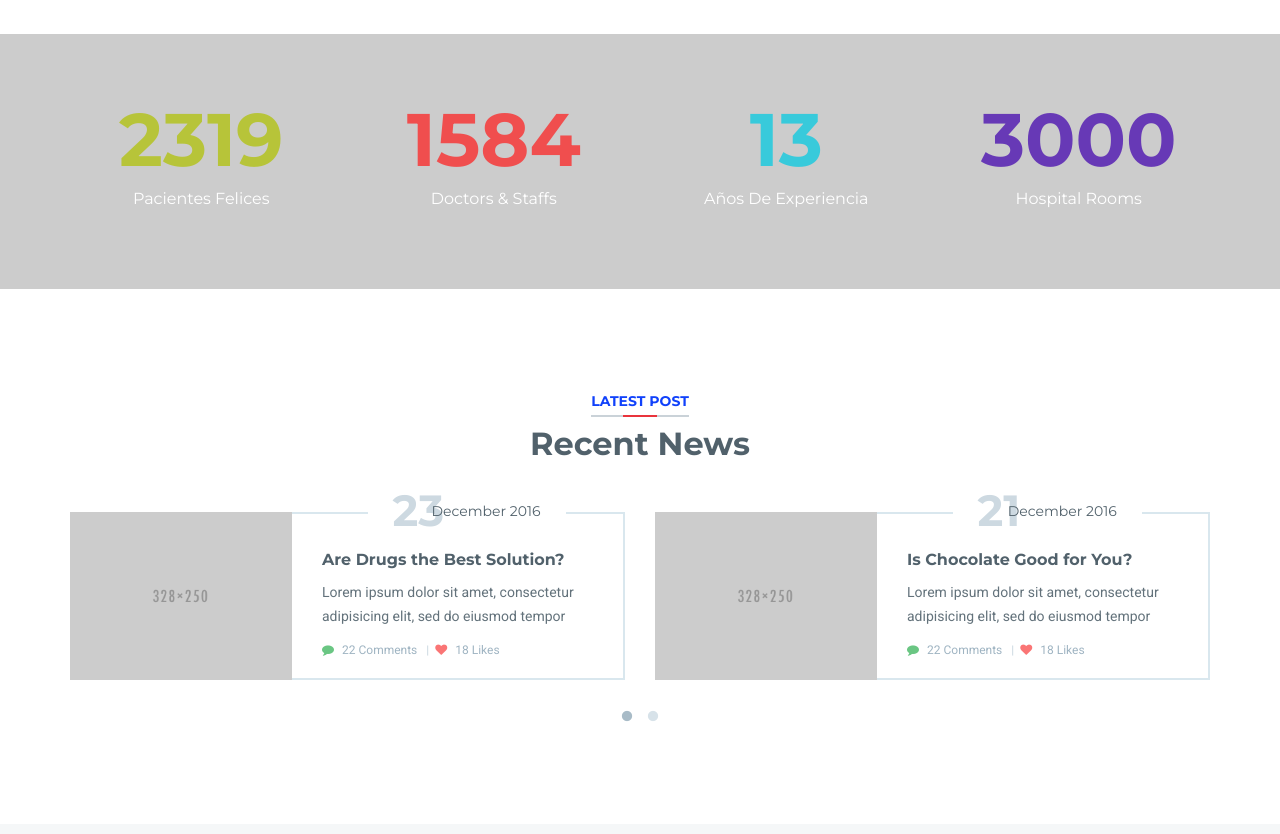
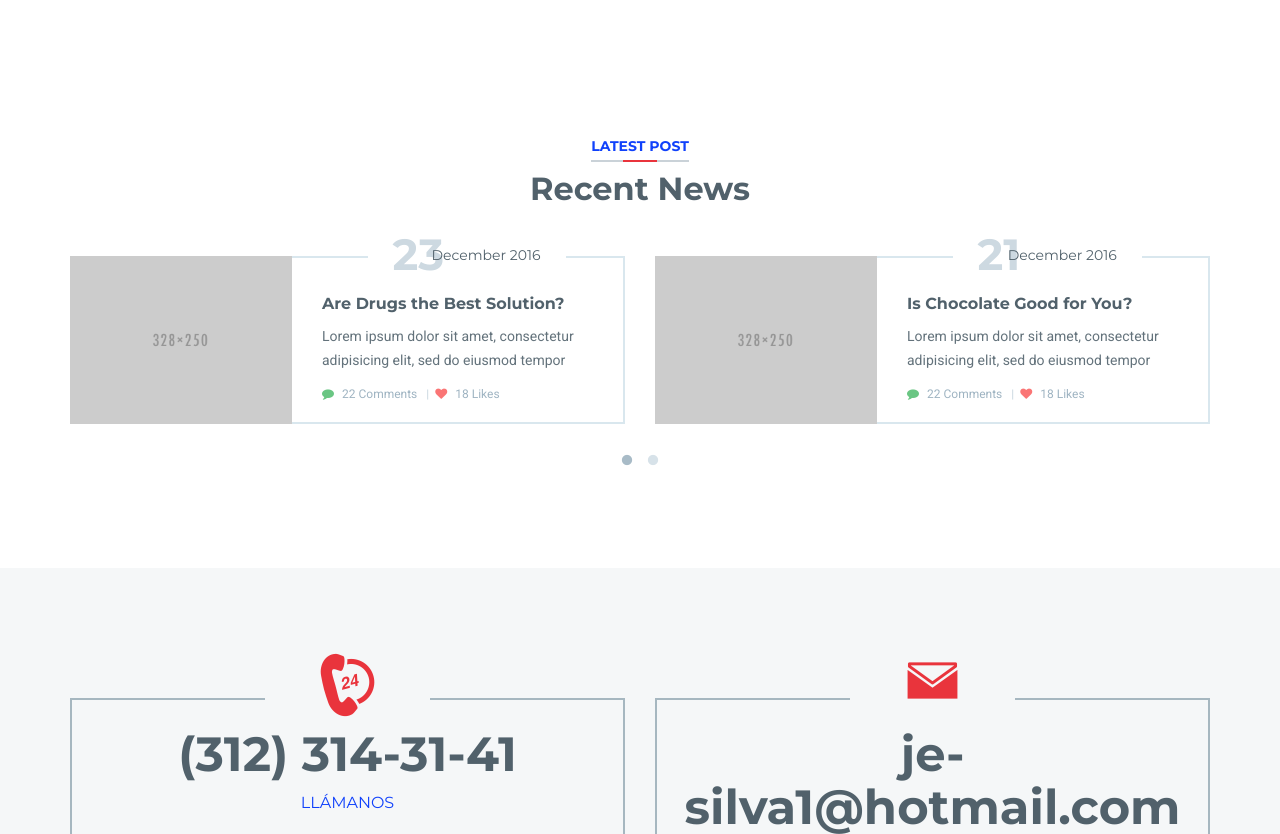
Before and after one commit to Pacific3/medic, a plain HTML site: page index.html in a window 1280 px wide. Shown: the part 3800-4634 px from the top of the page. Drawn offline with Linux system fonts and the light colour scheme; some packages are replaced by stand-ins of ours; files whose address does not match are found by name.

Commit message:
eliminated fact fun

```diff
--- a/index.html
+++ b/index.html
@@ -817,7 +817,7 @@
                             </div>
                         </div>
                     </section>
-                    <section class="fun-fact">
+                    <!-- <section class="fun-fact">
                         <div class="container">
                             <div class="row">
                                 <div class="progress-container">
@@ -841,7 +841,7 @@
                                 </div>
                             </div>
                         </div>
-                    </section>
+                    </section> -->
                     <section class="recent-news padding-top-100 padding-bottom-100">
                         <div class="container">
                             <div class="typo-line">
```
